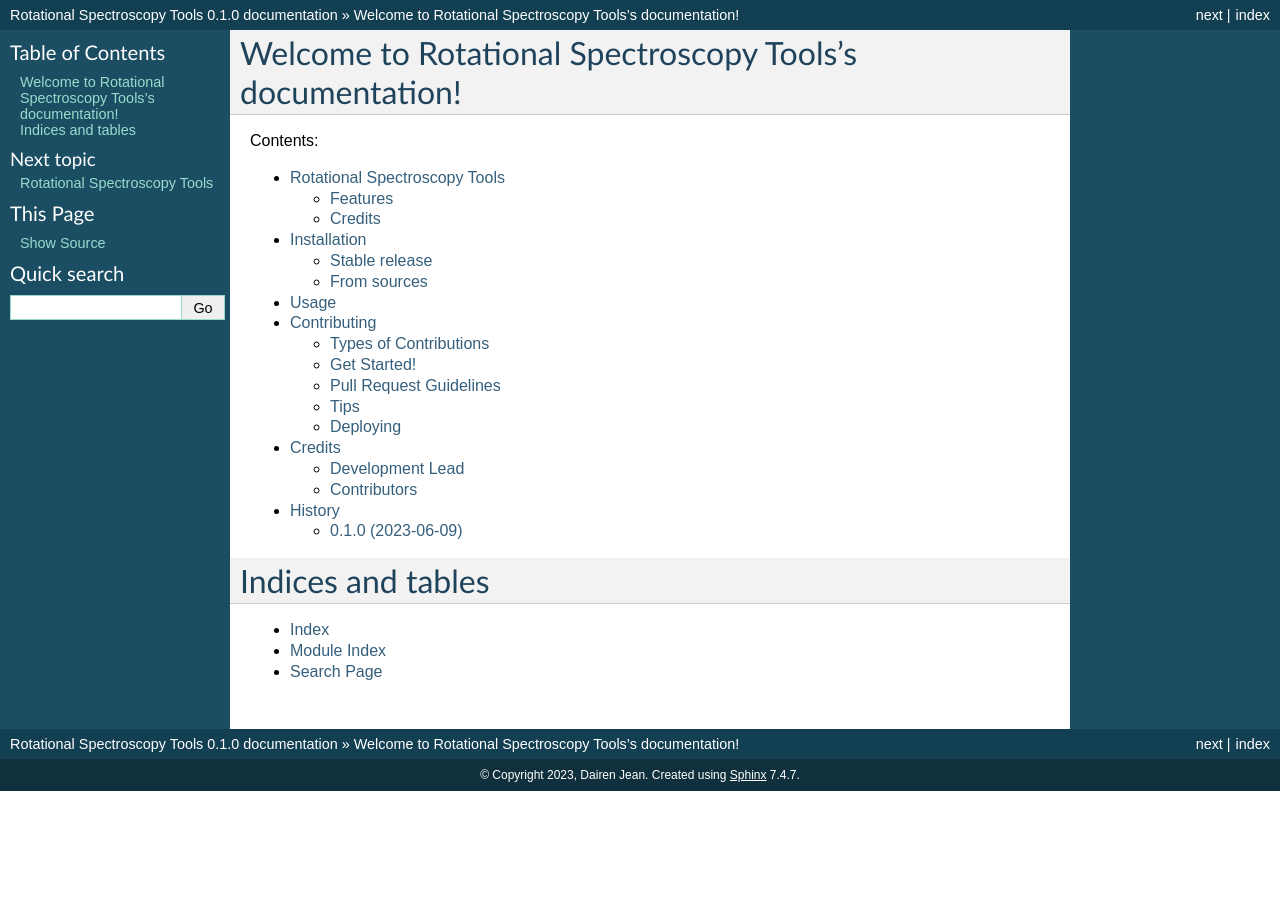
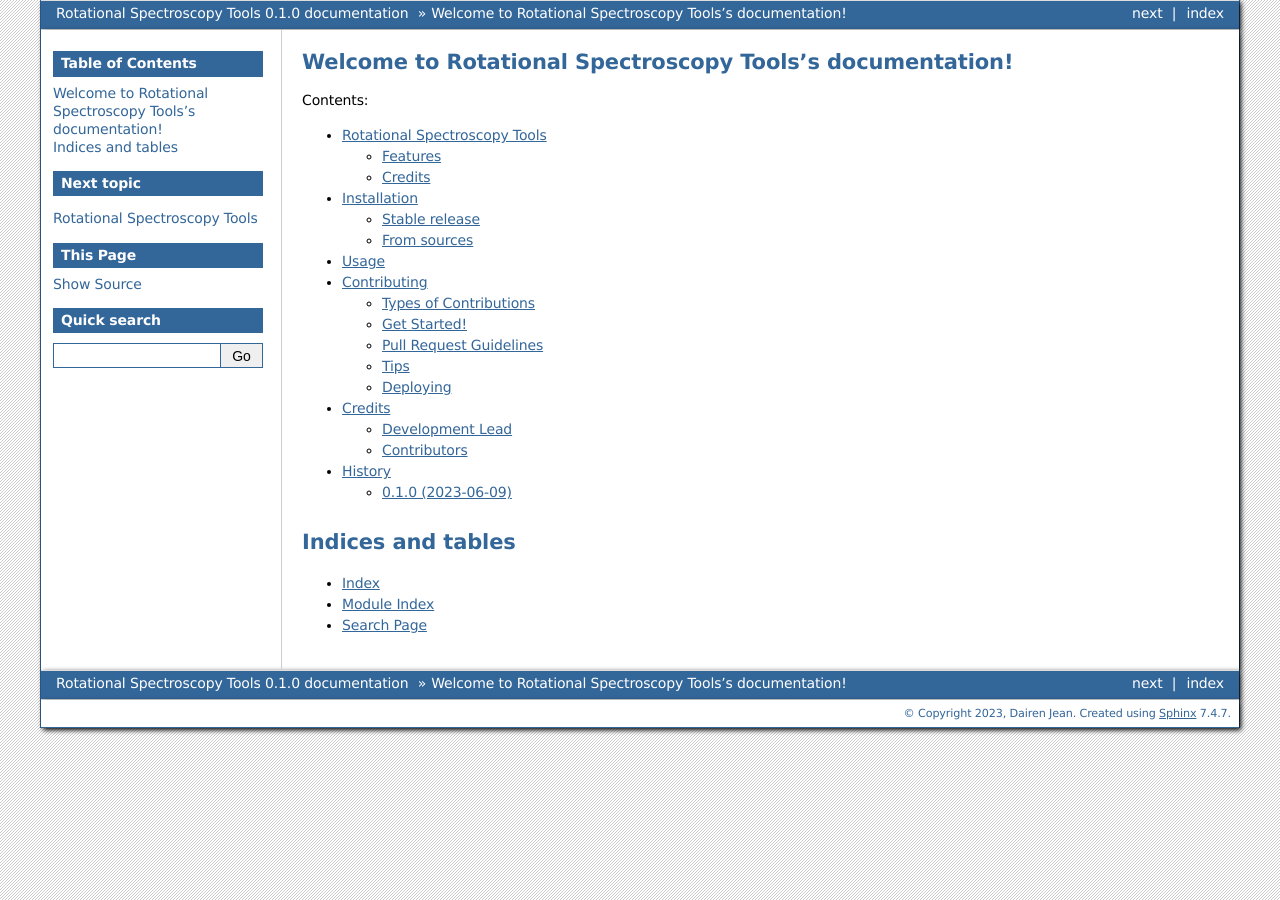
Before and after one commit to djean032/rotspectools, a Sphinx documentation site: the page built from docs/index.rst, in a window 1280 px wide. Built offline with Sphinx 7.4.7, drawn with Linux system fonts in a browser that asks for light colours; pages that are not in the unit, such as notebooks, are missing from menus.

Commit message:
Update conf.py

```diff
--- a/docs/conf.py
+++ b/docs/conf.py
@@ -83,7 +83,7 @@ todo_include_todos = False
 # The theme to use for HTML and HTML Help pages.  See the documentation for
 # a list of builtin themes.
 #
-html_theme = "classic"
+html_theme = "bizstyle"
 
 # Theme options are theme-specific and customize the look and feel of a
 # theme further.  For a list of options available for each theme, see the
```
